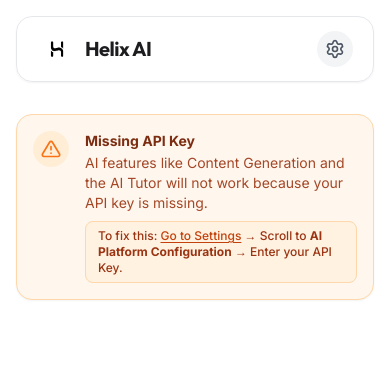
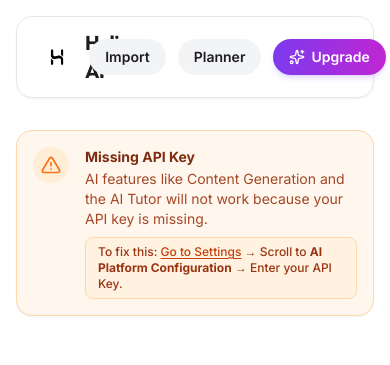
Before and after one commit to mahesh11112007/Helix, a Flask app: page /forgot-password in a window 390 px wide; the page is wider, and only the part inside the window is pictured. Shown: the top 365 px of that part. Run offline with Flask 3, Linux system fonts and the light colour scheme; the visitor is signed in with stand-in values (Sample User, id 1); data comes from the database, SQL or seed files in the repository; data that the repository does not hold is empty; some libraries are stand-ins or nearby versions.

Commit message:
Show import, planner, and upgrade buttons on mobile

```diff
--- a/templates/base.html
+++ b/templates/base.html
@@ -157,14 +157,14 @@
 
         <div class="flex items-center space-x-3 shrink-0">
             {% if current_user %}
-                <a href="{{ url_for('study.paste_syllabus') }}" class="px-4 py-2 rounded-full bg-gray-100 text-[#1d1d1f] text-sm font-semibold hover:bg-gray-200 transition hidden md:inline-flex items-center">
+                <a href="{{ url_for('study.paste_syllabus') }}" class="px-4 py-2 rounded-full bg-gray-100 text-[#1d1d1f] text-sm font-semibold hover:bg-gray-200 transition inline-flex items-center">
                     Import
                 </a>
-                <a href="{{ url_for('planner.view_planner') }}" class="px-4 py-2 rounded-full bg-gray-100 text-[#1d1d1f] text-sm font-semibold hover:bg-gray-200 transition hidden md:inline-flex items-center">
+                <a href="{{ url_for('planner.view_planner') }}" class="px-4 py-2 rounded-full bg-gray-100 text-[#1d1d1f] text-sm font-semibold hover:bg-gray-200 transition inline-flex items-center">
                     Planner
                 </a>
                 {% if current_user.subscription_tier != 'premium' %}
-                <a href="{{ url_for('billing.upgrade_page') }}" class="px-4 py-2 rounded-full bg-gradient-to-r from-violet-600 to-fuchsia-600 text-white text-sm font-semibold hover:opacity-90 transition hidden md:inline-flex items-center shadow-md shadow-violet-500/20">
+                <a href="{{ url_for('billing.upgrade_page') }}" class="px-4 py-2 rounded-full bg-gradient-to-r from-violet-600 to-fuchsia-600 text-white text-sm font-semibold hover:opacity-90 transition inline-flex items-center shadow-md shadow-violet-500/20">
                     <i data-lucide="sparkles" class="w-4 h-4 mr-1.5"></i> Upgrade
                 </a>
                 {% endif %}
```
